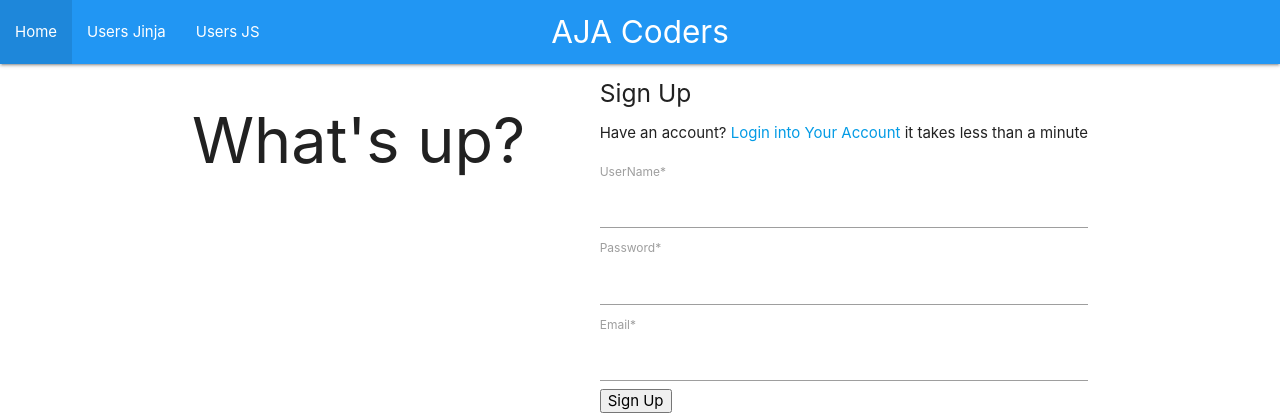
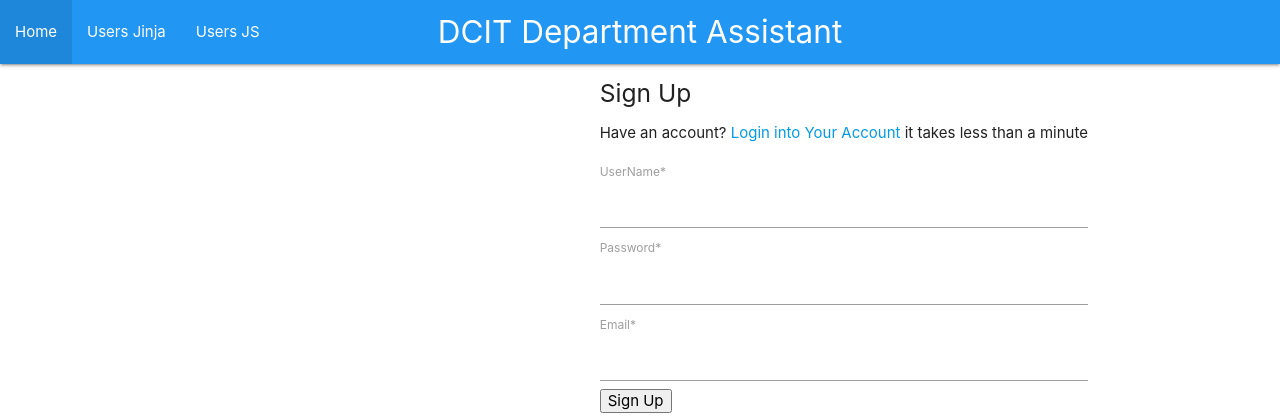
Before and after one commit to Updeus/Final-Year-Project, a Python web app: template App/templates/signupPage.html in a window 1280 px wide. Shown: the top 420 px of the page. Run offline with Jinja, Linux system fonts and the light colour scheme; the template is opened without the code that fills it, so the values that code supplies are empty.

Commit message:
front end

```diff
--- a/App/templates/loginPage.html
+++ b/App/templates/loginPage.html
@@ -40,15 +40,14 @@
 
 </style> -->
 {% extends "layout.html" %}
-{% block title %}AJA Coders{% endblock %}
-{% block page %}AJA Coders{% endblock %}
+{% block title %}DCIT Department Assistant{% endblock %}
+{% block page %}DCIT Department Assistant{% endblock %}
 {{ super() }}
     {% block content %}
     <body>
         <div class="box-form">
             <div class="left">
                 <div class="overlay">
-                <h1>What's up?</h1>
                 <p></p>
                 </div>
             </div>
--- a/App/templates/signupPage.html
+++ b/App/templates/signupPage.html
@@ -41,15 +41,14 @@
 </style> -->
 
 {% extends "layout.html" %}
-{% block title %}AJA Coders{% endblock %}
-{% block page %}AJA Coders{% endblock %}
+{% block title %}DCIT Department Assistant{% endblock %}
+{% block page %}DCIT Department Assistant{% endblock %}
 {{ super() }}
     {% block content %}
     <body>
         <div class="box-form">
             <div class="left">
                 <div class="overlay">
-                <h1>What's up?</h1>
                 <p></p>
                 </div>
             </div>
```
